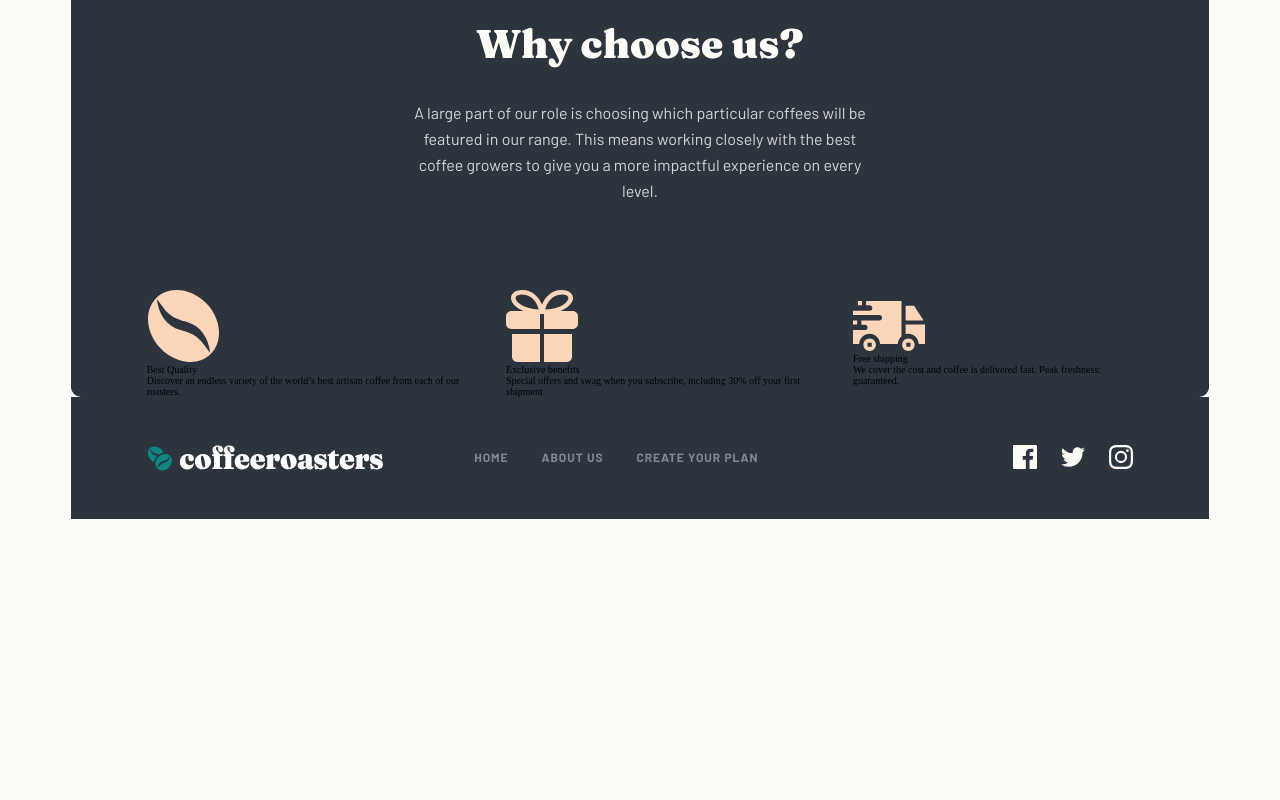
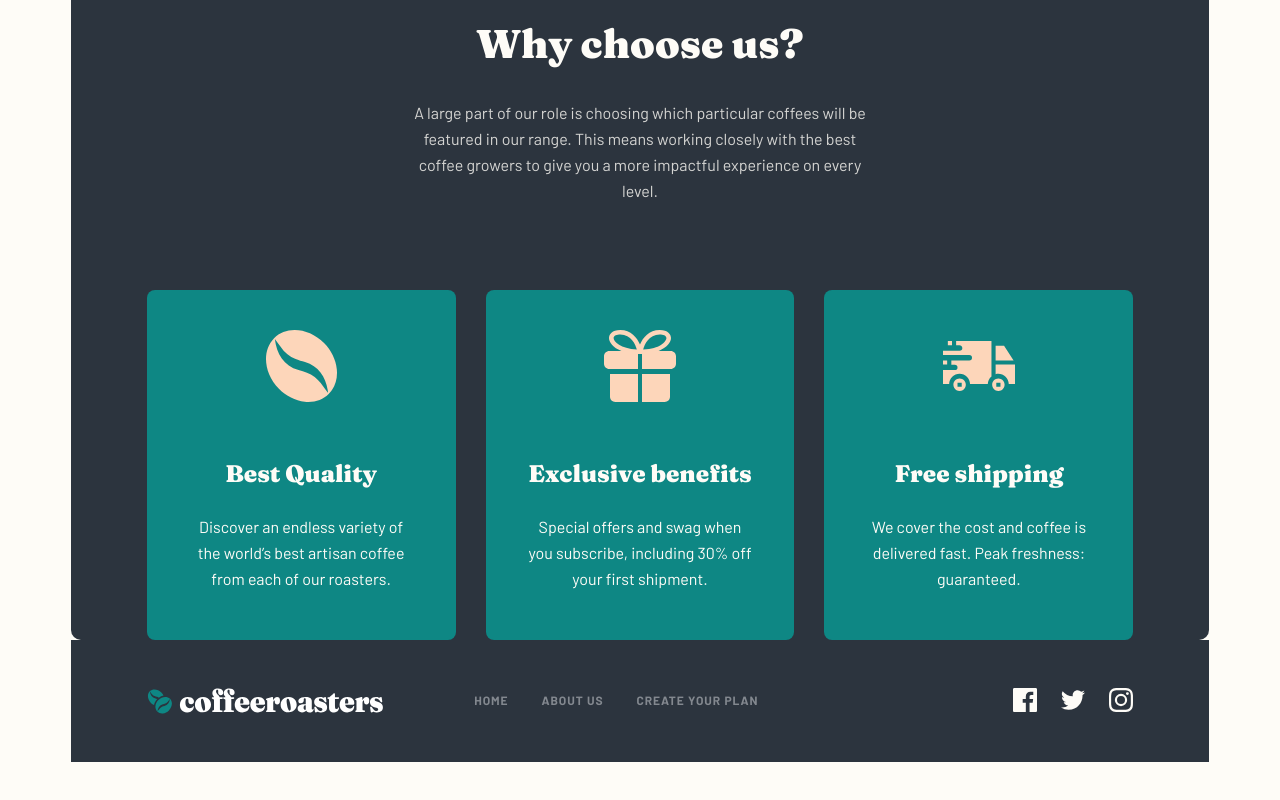
Before and after one commit to VladimirVolvakov/coffeeroasters-react-app, a React (Create React App) app: page / in a window 1280 px wide. Shown: the part 1644-2444 px from the top of the page. Before the commit the page ends 2251 px from the top, so only its background shows below. Built offline with nearby package versions, Linux system fonts and the light colour scheme; the HTML template or start-up script is replaced by a standard one.

Commit message:
style: add styles for FeatureItem component

```diff
--- a/src/components/FeatureItem.css
+++ b/src/components/FeatureItem.css
@@ -0,0 +1,31 @@
+.feature__item {
+  height: 35rem;
+  padding: 4.8rem 4.28%;
+  background-color: var(--color-cyan-dark);
+  border-radius: 0.8rem;
+  flex: 1;
+  display: flex;
+  flex-direction: column;
+  justify-content: flex-end;
+  align-items: center;
+}
+
+.feature__text {
+  margin-top: 5.6rem;
+}
+
+.feature__item:nth-child(3) .feature__text {
+  margin-top: 6.7rem;
+}
+
+.feature__title {
+  color: var(--color-cream);
+  margin-bottom: 2.4rem;
+  text-align: center;
+}
+
+.feature__desc {
+  width: 100%;
+  color: var(--color-cream);
+  text-align: center;
+}
--- a/src/components/FeatureItem.jsx
+++ b/src/components/FeatureItem.jsx
@@ -1,12 +1,13 @@
+import "../index.css";
 import "./FeatureItem.css";
 
-const FeatureItem = ({ image, title, description}) => {
+const FeatureItem = ({ image, title, description }) => {
   return (
-    <div>
+    <div className="feature__item">
       <img src={image} alt={title} />
-      <div>
-        <p>{title}</p>
-        <p>{description}</p>
+      <div className="feature__text">
+        <h3 className="heading-sm feature__title">{title}</h3>
+        <p className="font-body feature__desc">{description}</p>
       </div>
     </div>
   );
```
